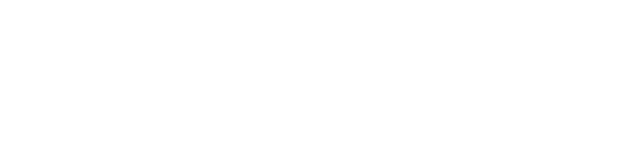
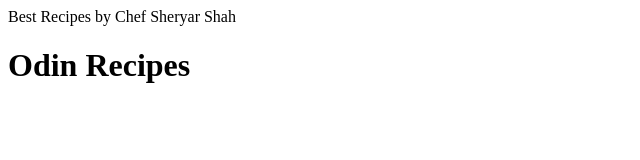
Before and after one commit to sheryar1214/Index.html, a plain HTML site: page Index.html in a window 1280 px wide. Shown: the whole page, without its empty margins (0-640 px from the left). Drawn offline with Linux system fonts and the light colour scheme.

Commit message:
Added Boilerplate to the file

```diff
--- a/Index.html
+++ b/Index.html
@@ -1 +1,13 @@
 <!DOCTYPE html>
+<html>
+
+<head>
+    <meta charset="UTF=8">
+    <tile>Best Recipes by Chef Sheryar Shah</tile>
+</head>
+
+<body>
+    <h1>Odin Recipes</h1>
+</body>
+
+</html>
```
